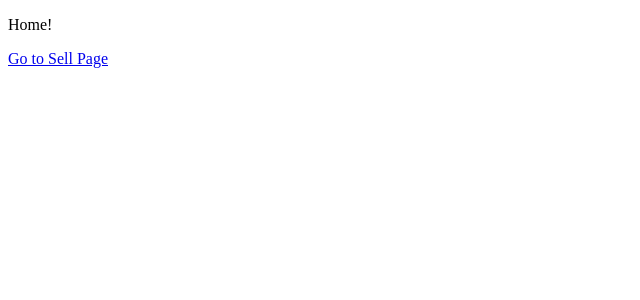
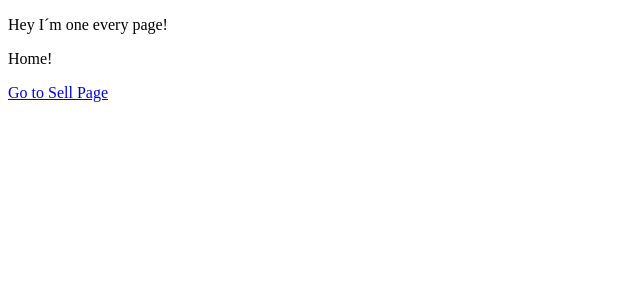
Before and after one commit to iagocrespo/sick-fits, a Next.js app in the folder frontend/: page / in a window 1280 px wide. Shown: the top 300 px of the page, without its empty margins (0-640 px from the left). Built offline with nearby package versions, Linux system fonts and the light colour scheme.

Commit message:
Añadido <MyApp> dentro de la carpeta pages

```diff
--- /dev/null
+++ b/frontend/pages/_app.js
@@ -0,0 +1,17 @@
+import React from "react";
+import App, { Container } from "next/app";
+
+class MyApp extends App {
+  render() {
+    const Component = this.props.Component;
+
+    return (
+      <Container>
+        <p>Hey I´m one every page!</p>
+        <Component />
+      </Container>
+    );
+  }
+}
+
+export default MyApp;
```
